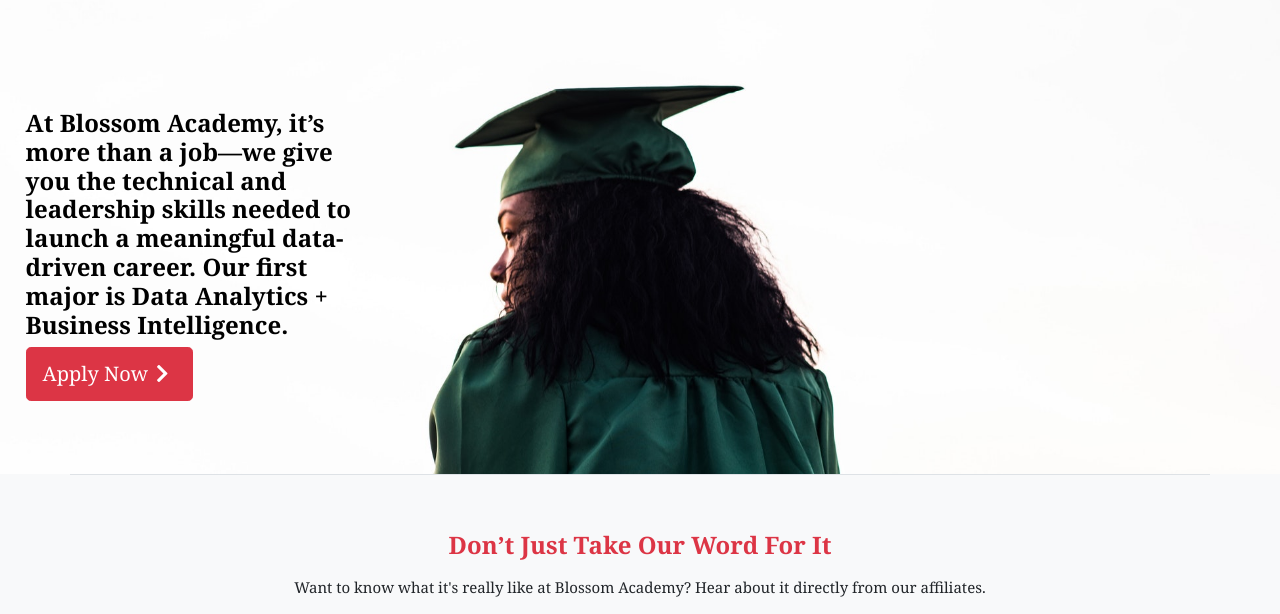
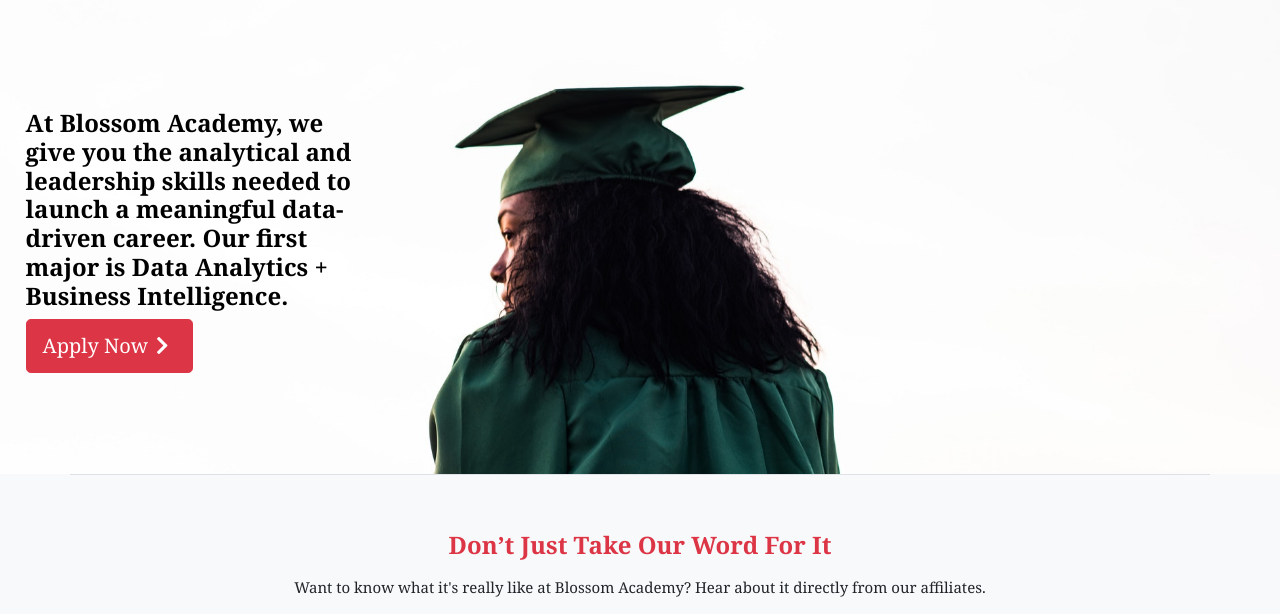
Before and after one commit to BlossomAcademy/blossomac, a Django app: page /joinblossom/ in a window 1280 px wide. Shown: the part 76-690 px from the top of the page. Run offline with Django 3.2, Linux system fonts and the light colour scheme; some libraries are stand-ins or nearby versions; grey boxes are pictures that could not be loaded.

Commit message:
Update join.html

```diff
--- a/datascience/templates/join.html
+++ b/datascience/templates/join.html
@@ -25,7 +25,7 @@
         </div>
         <div class="carousel-caption d-none d-md-block row">
           <div class="col-4">
-            <h3 class="text-left font-weight-bold" style="float:left; color:black; ">At Blossom Academy, it’s more than a job—we give you the technical and leadership skills needed to launch a meaningful data-driven career. Our first major is Data Analytics + Business Intelligence.</h3>
+            <h3 class="text-left font-weight-bold" style="float:left; color:black; ">At Blossom Academy, we give you the analytical and leadership skills needed to launch a meaningful data-driven career. Our first major is Data Analytics + Business Intelligence.</h3>
             <div class="row col-12">
               <a href="https://blossomacademy1.typeform.com/to/jswgK4"><p class="text-center"><button type="button" class="btn btn-danger btn-lg">Apply Now<i class="fas fa-chevron-right p-2"></i></button></p></a>
             </div>
```
